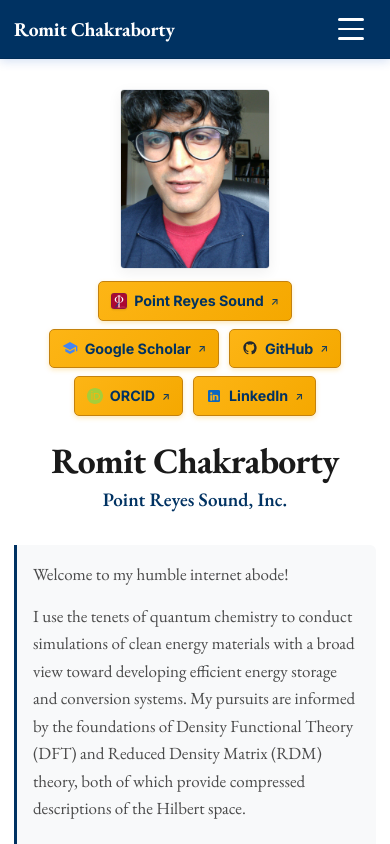
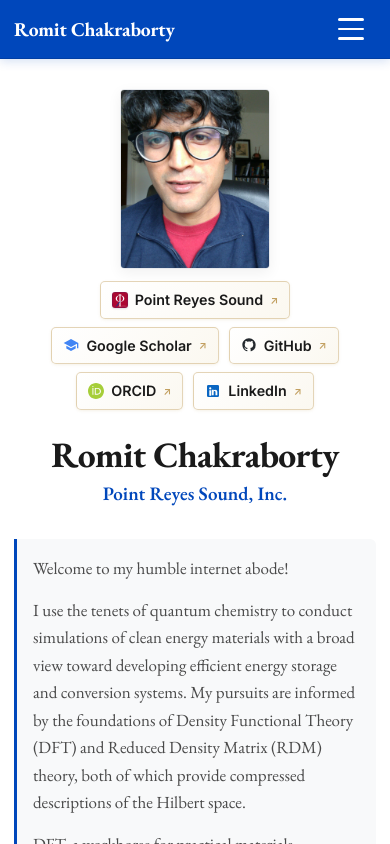
Before and after one commit to RomitChakraborty/rchakraborty.dev, a React (Vite) app: page / in a window 390 px wide. Shown: the top 844 px of the page. Built offline with nearby package versions, Linux system fonts and the light colour scheme.

Commit message:
revert: restore original white button styling across all site elements

```diff
--- a/src/App.css
+++ b/src/App.css
@@ -13,21 +13,19 @@
   --text-secondary: #4a4a4a;
   --text-muted: #6b7280;
 
-  /* Official UC Berkeley Blue & California Gold Palette */
-  --royal-blue: #003262;       /* Berkeley Blue */
-  --royal-blue-hover: #002144; /* Deep Berkeley Navy */
-  --royal-blue-light: #eef3f9; /* Subtle Berkeley Blue tint */
-
-  --gold-primary: #FDB515;     /* California Gold */
-  --gold-accent: #C4820E;      /* Berkeley Medalist */
-  --gold-dark: #9B6204;
-  --gold-light: #FFF8E7;
-  --gold-btn-bg: linear-gradient(135deg, #FDB515 0%, #F5A800 100%);
-  --gold-btn-bg-hover: linear-gradient(135deg, #FFC72C 0%, #FDB515 100%);
-  --gold-btn-border: #C4820E;
-  --gold-border: #C4820E;
-  --gold-border-hover: #9B6204;
-  --gold-glow: rgba(253, 181, 21, 0.38);
+  /* Royal Blue Accent Palette */
+  --royal-blue: #0047bb;
+  --royal-blue-hover: #00338d;
+  --royal-blue-light: #eef3fc;
+
+  /* Editorial Gold & Champagne Accent Palette */
+  --gold-primary: #b89047;
+  --gold-accent: #c5a059;
+  --gold-dark: #97732a;
+  --gold-light: #fbf8f0;
+  --gold-border: rgba(184, 144, 71, 0.38);
+  --gold-border-hover: rgba(184, 144, 71, 0.8);
+  --gold-glow: rgba(197, 160, 89, 0.22);
 
   --border-subtle: #e5e7eb;
   --border-medium: #d1d5db;
@@ -340,15 +338,15 @@
 }
 
 .minimal-text-link {
-  color: #003262;
+  color: var(--text-primary);
   font-family: var(--font-sans);
   font-size: 0.88rem;
-  font-weight: 700;
-  text-decoration: none;
-  background: var(--gold-btn-bg);
-  border: 1.5px solid var(--gold-btn-border);
-  box-shadow: 0 2px 6px rgba(253, 181, 21, 0.28);
-  padding: 8px 14px;
+  font-weight: 600;
+  text-decoration: none;
+  background: linear-gradient(135deg, #ffffff 0%, var(--gold-light) 100%);
+  border: 1px solid var(--gold-border);
+  box-shadow: 0 1px 3px rgba(184, 144, 71, 0.1);
+  padding: 7px 14px;
   border-radius: 5px;
   display: inline-flex;
   align-items: center;
@@ -360,10 +358,10 @@
 }
 
 .minimal-text-link:hover {
-  background: var(--gold-btn-bg-hover);
-  border-color: var(--gold-dark);
-  color: #001f3f;
-  box-shadow: 0 4px 14px rgba(253, 181, 21, 0.45);
+  background: linear-gradient(135deg, #ffffff 0%, #f6edda 100%);
+  border-color: var(--gold-primary);
+  color: var(--royal-blue);
+  box-shadow: 0 3px 10px var(--gold-glow);
   text-decoration: none;
   transform: translateY(-1px);
 }
@@ -406,8 +404,8 @@
 
 .minimal-text-link .ext-arrow {
   margin-left: auto;
-  color: #003262;
-  opacity: 0.9;
+  color: var(--gold-primary);
+  opacity: 0.85;
 }
 
 .ext-arrow {
@@ -801,24 +799,24 @@
 }
 
 .filter-pubs-action-btn {
-  background: var(--gold-btn-bg);
-  border: 1.5px solid var(--gold-btn-border);
-  color: #1a3875;
+  background: linear-gradient(135deg, #ffffff 0%, var(--gold-light) 100%);
+  border: 1.5px solid var(--gold-accent);
+  color: var(--royal-blue);
   font-family: var(--font-sans);
   font-size: 0.82rem;
-  font-weight: 700;
-  padding: 7px 16px;
+  font-weight: 600;
+  padding: 6px 14px;
   border-radius: 4px;
   cursor: pointer;
   transition: var(--transition);
-  box-shadow: 0 1px 4px rgba(184, 144, 71, 0.16);
+  box-shadow: 0 1px 3px rgba(184, 144, 71, 0.12);
 }
 
 .filter-pubs-action-btn:hover {
-  background: var(--gold-btn-bg-hover);
-  border-color: var(--gold-dark);
-  color: var(--royal-blue);
-  box-shadow: 0 3px 12px var(--gold-glow);
+  background: var(--royal-blue);
+  border-color: var(--royal-blue);
+  color: #ffffff;
+  box-shadow: 0 4px 12px rgba(0, 71, 187, 0.22);
 }
 
 .materials-grid {
@@ -896,31 +894,31 @@
 }
 
 .pub-domain-btn {
-  background: var(--gold-btn-bg);
-  border: 1px solid var(--gold-btn-border);
+  background: linear-gradient(135deg, #ffffff 0%, #faf8f5 100%);
+  border: 1px solid rgba(184, 144, 71, 0.32);
   border-radius: 4px;
-  padding: 8px 18px;
+  padding: 8px 16px;
   font-family: var(--font-serif);
   font-size: 0.95rem;
-  font-weight: 700;
-  color: #003262;
+  font-weight: 600;
+  color: var(--text-secondary);
   cursor: pointer;
   transition: var(--transition);
-  box-shadow: 0 2px 6px rgba(253, 181, 21, 0.22);
+  box-shadow: 0 1px 3px rgba(184, 144, 71, 0.06);
 }
 
 .pub-domain-btn:hover {
-  border-color: var(--gold-dark);
-  color: #001f3f;
-  background: var(--gold-btn-bg-hover);
-  box-shadow: 0 3px 12px rgba(253, 181, 21, 0.38);
+  border-color: var(--gold-primary);
+  color: var(--royal-blue);
+  background: linear-gradient(135deg, #ffffff 0%, #f6edda 100%);
+  box-shadow: 0 2px 8px rgba(184, 144, 71, 0.16);
 }
 
 .pub-domain-btn.active {
   background: var(--royal-blue);
-  color: #FDB515;
-  border-color: #FDB515;
-  box-shadow: 0 2px 10px rgba(0, 50, 98, 0.35), 0 0 0 1.5px #FDB515;
+  color: #ffffff;
+  border-color: var(--gold-accent);
+  box-shadow: 0 2px 10px rgba(0, 71, 187, 0.25), 0 0 0 1px var(--gold-accent);
 }
 
 /* Paper List */
@@ -1018,44 +1016,40 @@
 .paper-action-link {
   font-family: var(--font-sans);
   font-size: 0.8rem;
-  font-weight: 700;
-  color: #003262;
-  text-decoration: none;
-  background: var(--gold-btn-bg);
-  border: 1px solid var(--gold-btn-border);
-  padding: 5px 12px;
-  border-radius: 4px;
+  font-weight: 600;
+  color: var(--royal-blue);
+  text-decoration: none;
+  background: linear-gradient(135deg, var(--royal-blue-light) 0%, var(--gold-light) 100%);
+  border: 1px solid rgba(184, 144, 71, 0.32);
+  padding: 4px 10px;
+  border-radius: 3px;
   transition: var(--transition);
-  box-shadow: 0 1px 4px rgba(253, 181, 21, 0.25);
+  box-shadow: 0 1px 2px rgba(184, 144, 71, 0.08);
 }
 
 .paper-action-link:hover {
-  background: var(--gold-btn-bg-hover);
-  border-color: var(--gold-dark);
-  color: #001f3f;
-  box-shadow: 0 3px 10px rgba(253, 181, 21, 0.4);
+  background: #f7edd7;
+  border-color: var(--gold-primary);
+  box-shadow: 0 2px 8px var(--gold-glow);
   text-decoration: none;
 }
 
 .paper-action-btn {
-  background: var(--gold-btn-bg);
-  border: 1px solid var(--gold-btn-border);
-  border-radius: 4px;
-  padding: 5px 12px;
+  background: #ffffff;
+  border: 1px solid rgba(184, 144, 71, 0.32);
+  border-radius: 3px;
+  padding: 4px 10px;
   font-family: var(--font-sans);
   font-size: 0.8rem;
-  font-weight: 700;
-  color: #003262;
+  color: var(--text-secondary);
   cursor: pointer;
   transition: var(--transition);
-  box-shadow: 0 1px 4px rgba(253, 181, 21, 0.25);
 }
 
 .paper-action-btn:hover {
-  background: var(--gold-btn-bg-hover);
-  border-color: var(--gold-dark);
-  color: #001f3f;
-  box-shadow: 0 3px 10px rgba(253, 181, 21, 0.4);
+  background: var(--gold-light);
+  border-color: var(--gold-primary);
+  color: var(--royal-blue);
 }
 
 .bibtex-drawer {
@@ -1118,25 +1112,23 @@
 }
 
 .footer-cv-btn {
-  background: var(--gold-btn-bg);
-  border: 1px solid var(--gold-btn-border);
-  color: #003262;
+  background: var(--gold-light);
+  border: 1px solid var(--gold-border);
+  color: var(--royal-blue);
   cursor: pointer;
-  padding: 4px 12px;
+  padding: 3px 10px;
   border-radius: 4px;
   font-family: var(--font-serif);
   font-size: 0.92rem;
-  font-weight: 700;
+  font-weight: 600;
   transition: var(--transition);
-  box-shadow: 0 1px 4px rgba(253, 181, 21, 0.25);
 }
 
 .footer-cv-btn:hover {
-  background: var(--gold-btn-bg-hover);
-  border-color: var(--gold-dark);
-  color: #001f3f;
-  text-decoration: none;
-  box-shadow: 0 2px 8px var(--gold-glow);
+  background: #f7eedb;
+  border-color: var(--gold-primary);
+  text-decoration: none;
+  box-shadow: 0 2px 6px var(--gold-glow);
 }
 
 .footer-copy {
@@ -1199,45 +1191,40 @@
 }
 
 .cv-download-btn {
-  background: linear-gradient(135deg, var(--royal-blue) 0%, #002144 100%);
-  border: 1.5px solid #FDB515;
-  color: #FDB515 !important;
+  background: linear-gradient(135deg, var(--royal-blue) 0%, #00338d 100%);
+  border: 1px solid rgba(223, 185, 105, 0.55);
+  color: #ffffff !important;
   font-family: var(--font-sans);
   font-size: 0.82rem;
-  font-weight: 700;
+  font-weight: 600;
   padding: 6px 14px;
   border-radius: 4px;
   text-decoration: none;
-  box-shadow: 0 2px 6px rgba(0, 50, 98, 0.35);
+  box-shadow: 0 2px 6px rgba(0, 71, 187, 0.25);
   transition: var(--transition);
 }
 
 .cv-download-btn:hover {
-  background: #002144;
-  border-color: #FFC72C;
-  color: #ffffff !important;
-  box-shadow: 0 2px 12px rgba(253, 181, 21, 0.45);
+  border-color: var(--gold-accent);
+  box-shadow: 0 2px 12px rgba(197, 160, 89, 0.4);
   text-decoration: none;
 }
 
 .cv-close-btn {
-  background: var(--gold-btn-bg);
-  border: 1px solid var(--gold-btn-border);
+  background: #ffffff;
+  border: 1px solid rgba(184, 144, 71, 0.35);
   border-radius: 4px;
-  padding: 6px 14px;
+  padding: 6px 12px;
   cursor: pointer;
   font-size: 0.82rem;
   font-family: var(--font-sans);
-  font-weight: 700;
-  color: #003262;
+  color: var(--text-primary);
   transition: var(--transition);
-  box-shadow: 0 1px 4px rgba(253, 181, 21, 0.25);
 }
 
 .cv-close-btn:hover {
-  background: var(--gold-btn-bg-hover);
-  border-color: var(--gold-dark);
-  color: #001f3f;
+  background: var(--gold-light);
+  border-color: var(--gold-primary);
 }
 
 .cv-modal-body {
@@ -1375,16 +1362,15 @@
     width: auto;
     max-width: none;
     font-size: 0.84rem;
-    background: var(--gold-btn-bg);
-    border: 1.5px solid var(--gold-btn-border);
-    color: #003262;
-    box-shadow: 0 2px 5px rgba(253, 181, 21, 0.28);
-    padding: 7px 12px;
+    background: linear-gradient(135deg, #ffffff 0%, var(--gold-light) 100%);
+    border: 1px solid var(--gold-border);
+    box-shadow: 0 1px 3px rgba(184, 144, 71, 0.12);
+    padding: 6px 11px;
     border-radius: 5px;
     display: inline-flex;
     align-items: center;
     gap: 7px;
-    font-weight: 700;
+    font-weight: 600;
   }
 
   .hero-name {
```
